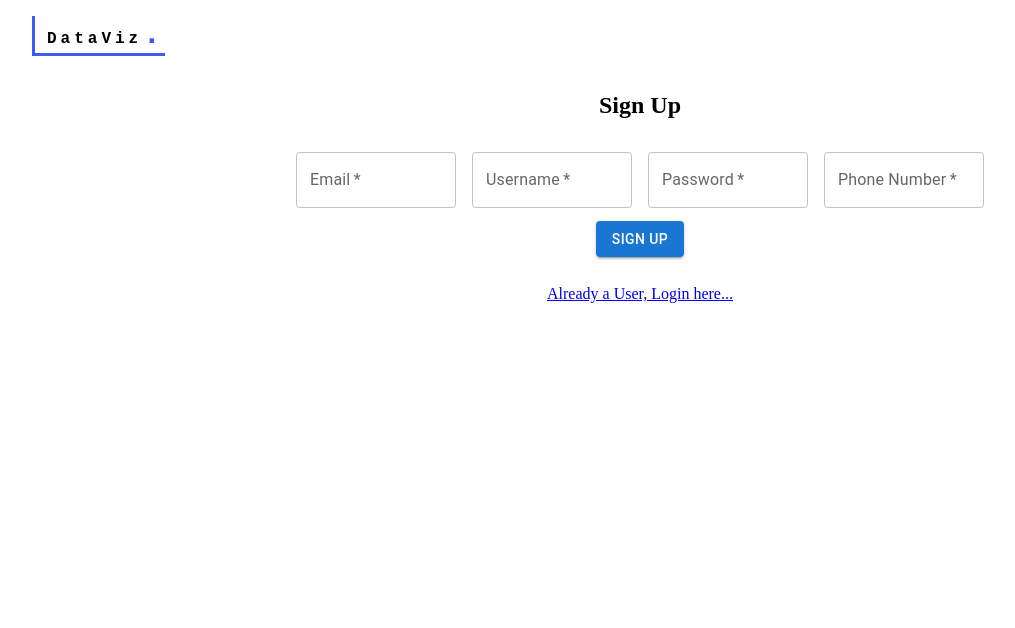
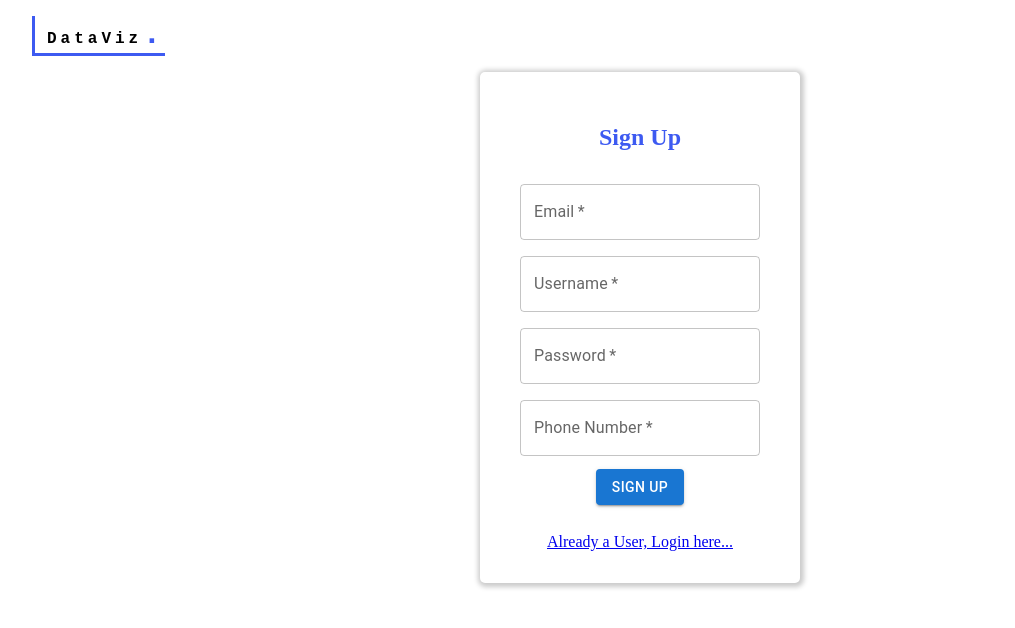
Before and after one commit to Anush79/Data-Dashboard, a React (Create React App) app: page /signup in a window 1280 px wide. Shown: the top 628 px of the page, without its empty margins (0-1015 px from the left). Built offline with nearby package versions, Linux system fonts and the light colour scheme; no server answers.

Commit message:
Style fix

```diff
--- a/src/App.css
+++ b/src/App.css
@@ -7,19 +7,23 @@ header {
   flex-direction: row;
   justify-content: space-between;
   padding: 1rem 2rem;
-
 }
-.loginContainer{
+.loginContainer {
   text-align: center;
   display: flex;
   flex-direction: column;
   align-items: center;
   margin: auto;
   gap: 5px;
+  max-width: fit-content;
+  border-radius: 5px;
+  padding: 2rem;
+  color: #3d5af1;
+  box-shadow: 1px 1px 5px 3px rgb(203, 203, 203);
 }
-select{
-  padding:0.5rem;
-  border-radius:5px;
+select {
+  padding: 0.5rem;
+  border-radius: 5px;
   font-weight: 600;
 }
 .loader-container {
@@ -41,10 +45,13 @@ select{
   background: rgba(0, 0, 0, 0.834);
   z-index: 1;
 }
-.chartsContainer{
-  /* display: flex; */
+/* .chartsContainer {
+  display: flex;
   flex-wrap: wrap;
-
+} */
+form {
+  display: flex;
+  flex-direction: column;
 }
 .spinner {
   width: 64px;
@@ -54,31 +61,42 @@ select{
   border-radius: 50%;
   animation: spin-anim 1.2s linear infinite;
 }
- #preferencesForm{
+
+#preferencesForm {
   display: flex;
+  flex-direction: row;
   margin: auto;
   gap: 5px;
   justify-content: center;
   flex-wrap: wrap;
 }
- button{
-    margin:2px
+.user{
+  display: flex;
+  align-items: center;
+  gap: 5px;
+  font-weight: 800;
 }
-  .logo{
-    font-family: 'Courier New', Courier, monospace;
+button {
+  margin: 2px;
+}
+.logo {
+  font-family: "Courier New", Courier, monospace;
   font-weight: bold;
   letter-spacing: 4px;
-    border-bottom:solid #3d5af1;
-    border-left:solid #3d5af1;
-    padding-left:12px;
+  border-bottom: solid #3d5af1;
+  border-left: solid #3d5af1;
+  padding-left: 12px;
 }
-  .logo::after{
+.logo::after {
   content: ".";
   font-size: 2rem;
   color: #3d5af1;
 }
-@media(min-width:658px) {
-  .chart-container{
+.logout:hover{
+border-color: red;
+}
+@media (min-width: 658px) {
+  .chart-container {
     max-width: 50%;
     min-height: 50%;
     margin: auto;
--- a/src/components/Header.jsx
+++ b/src/components/Header.jsx
@@ -9,9 +9,9 @@ const {logout,user}= useUser()
     <span className="logo">DataViz</span>
 
     <div className="user">
-      {user?.user?.username}
+      { user?.user?.username? "@"+user?.user?.username : ""}
 
-    {user.token && <Button variant="outlined" onClick={logout} >Log out</Button>}
+    {user.token && <Button variant="outlined" className="logout"onClick={logout} >Log out</Button>}
  </div>
   </header>
 }
--- a/src/constants/variables.js
+++ b/src/constants/variables.js
@@ -1,5 +1,5 @@
 export const BASE_URL = "https://d8a081e4-e853-484f-b72e-9036bea7112f-00-2zjix90cpz63f.worf.replit.dev"
-// export const BASE_URL = "http://localhost:3000/"
+
 
 export const style = {
   position: 'absolute',
--- a/src/pages/Login.jsx
+++ b/src/pages/Login.jsx
@@ -42,15 +42,15 @@ export default function Login() {
     );
   }, []);
   return (
-    <div cla  ssName="loginContainer">
+    <div className="loginContainer">
       <h2>
-        <u>Welcome to Data Visualization Center</u>{" "}
+        Welcome to Data Visualization Center{" "}
       </h2>
       <h3>Login</h3>
       <Box
         component="form"
         sx={{
-          "& > :not(style)": { m: 1, width: "25ch" },
+          "& > :not(style)": { m: 1, width: "30ch" },
         }}
         noValidate
         autoComplete="off"
@@ -76,6 +76,9 @@ export default function Login() {
           onChange={onChangeHandler}
         />
       </Box>
+
+
+
       <Button
         variant="contained"
         size="medium"
@@ -99,6 +102,7 @@ export default function Login() {
       </Button>
 
       <Link to="/signup">New User, Sign Up here...</Link>
+
     </div>
   );
 }
--- a/src/pages/SignUp.jsx
+++ b/src/pages/SignUp.jsx
@@ -28,7 +28,7 @@ export default function Signup() {
       <Box
         component="form"
         sx={{
-          '& > :not(style)': { m: 1, width: '20ch' },
+          '& > :not(style)': { m: 1, width: '30ch' },
         }}
         noValidate
         autoComplete="off"
```
Also changed, not shown: src/context/DataContext.js (line endings or trailing spaces). Lines whose indentation alone changed are shown as unchanged.
